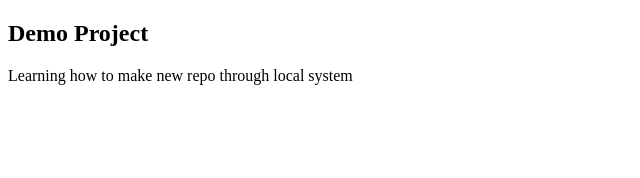
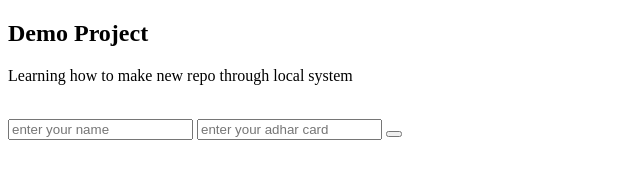
Before and after one commit to the-hvr/demoProject, a plain HTML site: page index.html in a window 1280 px wide. Shown: the whole page, without its empty margins (0-640 px from the left). Drawn offline with Linux system fonts and the light colour scheme.

Commit message:
add form

```diff
--- a/index.html
+++ b/index.html
@@ -8,5 +8,11 @@
 <body>
     <h2>Demo Project</h2>
     <p>Learning how to make new repo through local system</p>
+    <br>
+    <form action="/#">
+        <input type="text" name="" id="" placeholder="enter your name">
+        <input type="text" name="" id="" placeholder="enter your adhar card">
+        <button type="submit"></button>
+    </form>
 </body>
 </html>
```
